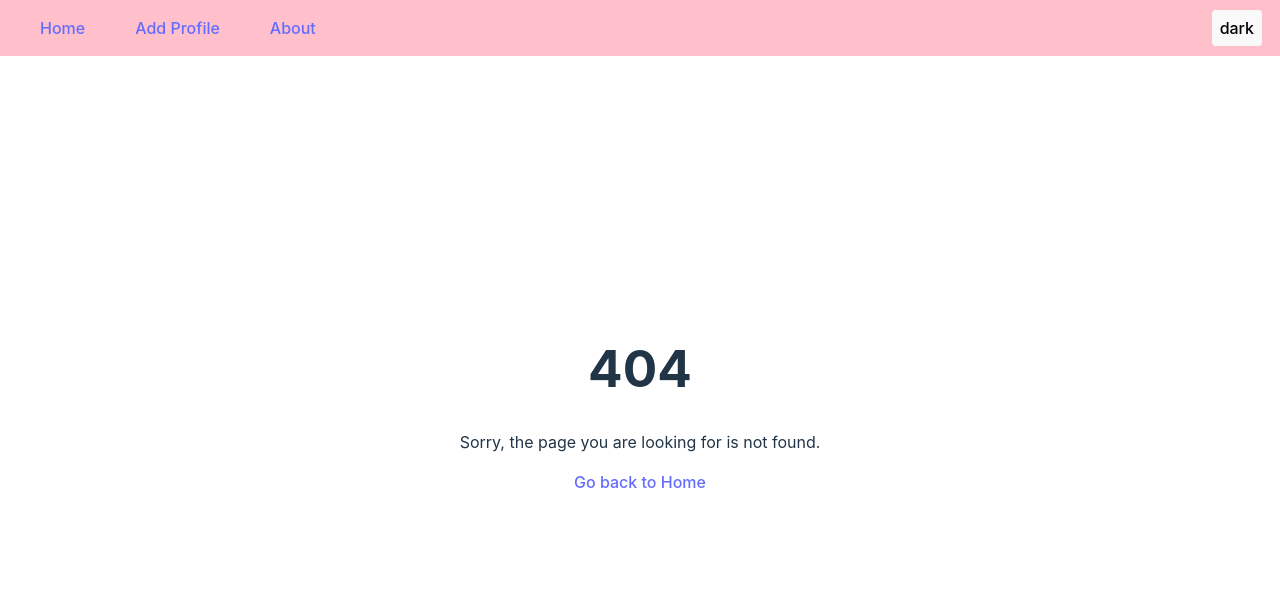
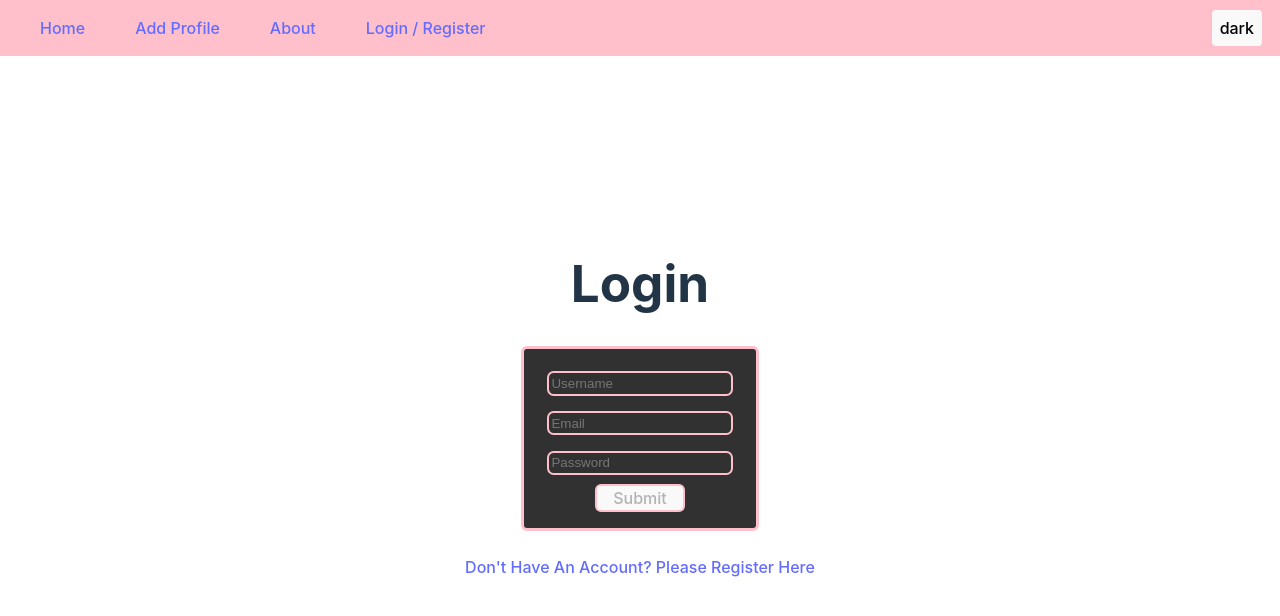
Before and after one commit to CGT-39000/profile-app, a React (Vite) app: page /#/login in a window 1280 px wide. Before the commit this address had no page. Shown: the top 616 px of the page. Built offline with nearby package versions, Linux system fonts and the light colour scheme.

Commit message:
add login/register

```diff
--- a/src/App.jsx
+++ b/src/App.jsx
@@ -7,9 +7,14 @@ import AboutPage from "./assets/pages/AboutPage";
 import NotFound from "./assets/pages/NotFound";
 import ProfileDetailPage from "./assets/pages/ProfileDetailsPage";
 import ProfileEditPage from "./assets/pages/ProfileEditPage";
+import ProfileIndexPage from "./assets/pages/ProfileIndexPage";
+import Login from "./assets/pages/LoginPage";
+import Register from "./assets/pages/RegisterPage";
+import { AuthProvider } from "./assets/context/AuthContext";
 
 const App = () => {
   return (
+    <AuthProvider>
       <>
         <HashRouter>
           <header>
@@ -20,15 +25,18 @@ const App = () => {
               <Route path="/" element={<HomePage />} />
               <Route path="/about" element={<AboutPage />} />
               <Route path="/add-profile" element={<AddProfilePage />} />
-              <Route path="/profile/:id" element={<ProfileDetailPage />}>
+              <Route path="/profile/:id" element={<ProfileIndexPage />}>
                 <Route index element={<ProfileDetailPage />} />
                 <Route path="edit" element={<ProfileEditPage />} />
               </Route>
+              <Route path="/login" element={<Login />} />
+              <Route path="/register" element={<Register />} />
               <Route path="*" element={<NotFound />} />
             </Routes>
           </main>
         </HashRouter>
       </>
+    </AuthProvider>
   );
 };
 
--- /dev/null
+++ b/src/assets/components/AuthForm.jsx
@@ -0,0 +1,111 @@
+import { useState } from "react";
+import { useNavigate } from "react-router-dom";
+import PropTypes from "prop-types";
+
+const AuthForm = ({isRegister = false}) => {
+  const navigate = useNavigate();
+
+  const [data, setData] = useState({
+    username: "",
+    password: "",
+    email: "",
+  });
+  const [errors, setErrors] = useState("");
+  const [successMessage, setSucessMessage] = useState("");
+
+  const handleChange = (e) => {
+    setData({ ...data, [e.target.name]: e.target.value });
+  };
+
+  const handleSubmit = async (e) => {
+    e.preventDefault();
+    const formData = new FormData();
+    formData.append("username", data.username.trim());
+    formData.append("password", data.username.trim());
+    if (isRegister) {
+      formData.append("email", data.email.trim());
+    }
+    formData.append("action", isRegister ? "register" : "login" );
+
+    try {
+      const response = await fetch(
+        "https://web.ics.purdue.edu/~maddy/profile-app/auth.php",
+        {
+          method: "POST",
+          body: formData,
+        }
+      );
+
+      const data = await response.json();
+      if (data.success) {
+        setData({
+          username: "",
+          email: "",
+          password: "",
+        });
+        setSucessMessage(data.success);
+        console.log(successMessage);
+        setErrors("");
+        navigate("/");
+      } else {
+        setErrors(data.error);
+        setSucessMessage("");
+      }
+    } catch (error) {
+      setErrors(error.message);
+      setSucessMessage("");
+    }
+  };
+
+  return (
+    <form onSubmit={handleSubmit} className="profile-form">
+      <input
+        type="text"
+        name="username"
+        placeholder="Username"
+        required
+        value={data.username}
+        onChange={handleChange}
+      ></input>
+      <br />
+      <input
+        type="email"
+        name="email"
+        placeholder="Email"
+        required
+        value={data.email}
+        onChange={handleChange}
+      ></input>
+      <br />
+      <input
+        type="password"
+        id="pass"
+        name="password"
+        placeholder="Password"
+        minLength={8}
+        onChange={handleChange}
+      />
+      <br />
+      <button
+        type="submit"
+        disabled={
+          data.username === "" ||
+          data.email === "" ||
+          data.password === "" ||
+          (isRegister && data.email.trim()) === ""
+            ? true
+            : false
+        }
+      >
+        Submit
+      </button>
+      {errors && <p>{errors}</p>}
+    </form>
+  );
+};
+
+AuthForm.propTypes = {
+  isRegister: PropTypes.bool.isRequired,
+};
+
+export default AuthForm;
--- a/src/assets/components/Card.jsx
+++ b/src/assets/components/Card.jsx
@@ -1,7 +1,7 @@
 import PropTypes from "prop-types";
-import style from '../../styles/card.module.css';
+import style from "../../styles/card.module.css";
 
-const Card = ({ image_url, name, title, email}) => {
+const Card = ({ image_url, name, title, email }) => {
   return (
     <div className={`${style["profile-card"]} ${style["is-entering"]}`}>
       <div className="profile-card__image">
@@ -10,9 +10,7 @@ const Card = ({ image_url, name, title, email}) => {
       <div className="profile-card__content">
         <p>{name}</p>
         <p>{title}</p>
-        <p>
-          <a href={"mailto:$(email)"}>{email}</a>
-        </p>
+        <p>{email}</p>
       </div>
     </div>
   );
--- a/src/assets/components/Navbar.jsx
+++ b/src/assets/components/Navbar.jsx
@@ -26,6 +26,11 @@ const Navbar = () => {
             About
           </Link>
         </li>
+        <li>
+          <Link to="/login" style={{ textAlign: "center", display: "block" }}>
+            Login / Register
+          </Link>
+        </li>
       </ul>
       <button id="theme-changer" onClick={handleModeChange}>
         {mode === "light" ? "dark" : "light"}
--- /dev/null
+++ b/src/assets/context/AuthContext.jsx
@@ -0,0 +1,31 @@
+import { createContext, useState } from "react";
+import PropTypes from "prop-types";
+
+export const AuthContext = createContext();
+
+export const AuthProvider = ({ children }) => {
+  const [isLogin, setIsLogin] = useState(false);
+  const login = () => {
+    setIsLogin(true);
+  };
+  const logout = () => {
+    fetch("https://web.ics.purdue.edu/~maddy/profile-app/logout.php")
+      .then((response) => response.json)
+      .then((data) => {
+        if (data.message) {
+          setIsLogin(false);
+        } else {
+          console.log(data);
+        }
+      });
+  };
+  return(
+    <AuthContext.Provider value={{ isLogin, login, logout}}>
+      {children}
+    </AuthContext.Provider>
+  );
+};
+
+AuthProvider.propTypes = {
+  children: PropTypes.element,
+};
--- a/src/assets/context/ModeContext.jsx
+++ b/src/assets/context/ModeContext.jsx
@@ -1,21 +1,19 @@
-import { createContext } from "react";
-import { useState } from "react";
+import { createContext, useState } from "react";
 import PropTypes from "prop-types";
 
 export const ModeContext = createContext();
+
 export const ModeProvider = ({ children }) => {
-	const [mode, setMode] = useState("light");
-	const handleModeChange = () => {
-		setMode((prevMode) => (prevMode === "light" ? "dark" : "light"))
-	}
-
-	return (
-		<ModeContext.Provider value={{ mode, handleModeChange}}>
-			{children}
-		</ModeContext.Provider>
-	)
-}
-
-ModeContext.propTypes = {
+  const [mode, setMode] = useState("light");
+  const toggleMode = () => {
+    setMode((prevMode) => (prevMode === "light" ? "dark" : "light"));
+  };
+  return (
+    <ModeContext.Provider value={{ mode, toggleMode }}>
+      {children}
+    </ModeContext.Provider>
+  );
+};
+ModeProvider.propTypes = {
   children: PropTypes.element,
 };
--- a/src/assets/pages/HomePage.jsx
+++ b/src/assets/pages/HomePage.jsx
@@ -81,7 +81,7 @@ const HomePage = () => {
                 <button onClick={handleClear}>Reset</button>
               </div>
             </div>
-            <div className="profile-cards">
+            <div className={["profile-cards"]}>
               {profiles.map((profile) => (
                 <Link to={`/profile/${profile.id}`} key={profile.id}>
                   <Card key={profile.id} {...profile} />
--- /dev/null
+++ b/src/assets/pages/LoginPage.jsx
@@ -0,0 +1,20 @@
+import Wrapper from "../components/Wrapper";
+import AuthForm from "../components/AuthForm";
+import { Link } from "react-router-dom";
+
+const Login = () => {
+  return (
+    <Wrapper>
+      <>
+        <h1>Login</h1>
+        <AuthForm isRegister={false}></AuthForm>
+		<br />
+        <Link to="/register">
+          Don&apos;t Have An Account? Please Register Here
+        </Link>
+      </>
+    </Wrapper>
+  );
+};
+
+export default Login;
--- /dev/null
+++ b/src/assets/pages/ProfileIndexPage.jsx
@@ -0,0 +1,7 @@
+import { Outlet } from "react-router-dom";
+
+const ProfileIndexPage = () => {
+  return <Outlet />;
+};
+
+export default ProfileIndexPage;
--- /dev/null
+++ b/src/assets/pages/RegisterPage.jsx
@@ -0,0 +1,20 @@
+import Wrapper from "../components/Wrapper";
+import AuthForm from "../components/AuthForm";
+import { Link } from "react-router-dom";
+
+const Register = () => {
+  return (
+    <Wrapper>
+      <>
+        <h1>Register</h1>
+        <AuthForm isRegister={true}></AuthForm>
+		<br />
+        <Link to="/register">
+          Don&apos;t Have An Account? Please Register Here
+        </Link>
+      </>
+    </Wrapper>
+  );
+};
+
+export default Register;
```
